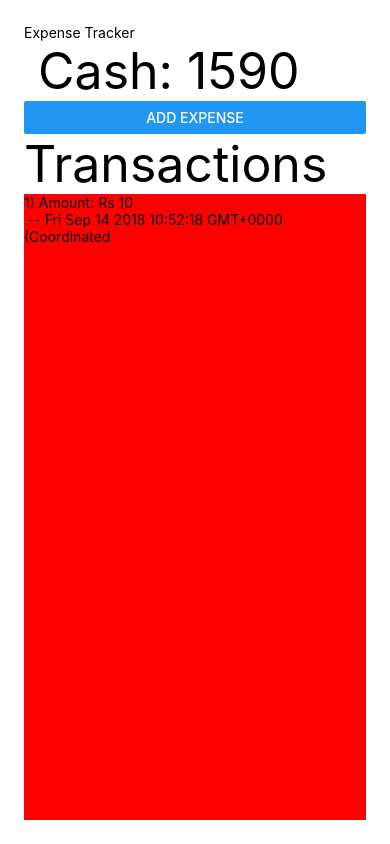
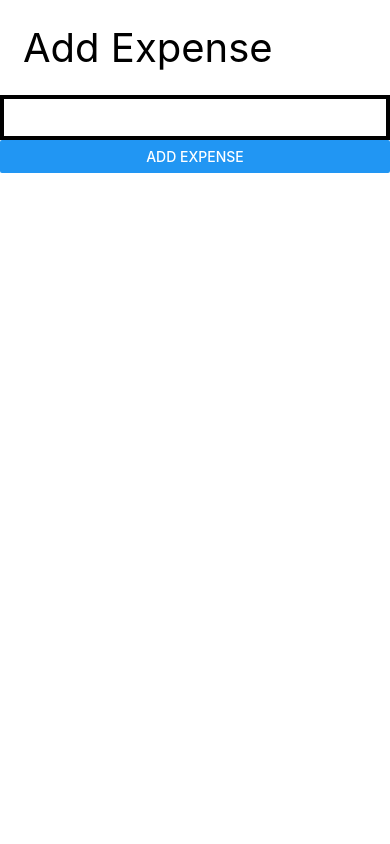
Before and after one commit to mayank4kathuria/Expense-Tracker-Mobile, a React Native app: screen / in a window 390 px wide. Both pictures are taken after a click on the button "ADD EXPENSE". Built offline with nearby package versions, Linux system fonts and the light colour scheme.

Commit message:
AddExpense component fully working

```diff
--- a/App.js
+++ b/App.js
@@ -36,33 +36,36 @@ export default class App extends React.Component {
 		})
 	}
 
-	addExpense(){
+	addExpense(debit){
 
 		const d = new Date();
 
-		const debit = 10;
 		if(this.state.cash == 0 ){
 			this.setState({
 			cash: 0,
 		})
 		}
 		else {
-		this.setState( state => ({
-			cash: state.cash - debit,
-			transaction: [...state.transaction, {debit, date: d }],
+
+		this.setState( prevState => ({
+			cash: prevState.cash - debit,
+			transaction: [...prevState.transaction, {debit, date: d }],
+
 		}) )
+
+			this.toggleForm();
 	}
 }
 
   render() {
 
-  	if (this.state.showAddExpenseForm) return <AddExpense />
+  	if (this.state.showAddExpenseForm) return <AddExpense onSubmit={this.addExpense} />
 
     return (
       <View style={styles.container}>
         <Text style = {[styles.header]}>Expense Tracker</Text>
         <Text style = {styles.title}> Cash: {this.state.cash} </Text>
-        <Button title="Add Expense" onPress = {this.addExpense} />
+        <Button title="Add Expense" onPress = {this.toggleForm} />
         <Text style = {styles.title}>Transactions</Text>
         <ScrollView style = {[styles.tran, {backgroundColor: "red"} ]}>
         	{this.state.transaction.map( (val, index) => <Transaction id={index + 1} transact={val} /> )}
--- a/addExpense.js
+++ b/addExpense.js
@@ -12,13 +12,25 @@ export default class AddExpense extends React.Component {
 		}
 	}
 
+	handleExpense = (amount) => {
+		this.setState({amount});
+	}
+
+	handleSubmit = () => {
+
+		this.props.onSubmit(this.state.amount);
+
+	}
 
 	render() {
 		return (
 			<View>
 				<Text style = {styles.header}>Add Expense</Text>
-				<TextInput style ={ styles.input } value="" />
-				<Button title="Add Expense" onpress=""/>
+				<TextInput style ={ styles.input }
+				value={this.state.amount}
+				keyboardType="numeric"
+				onChangeText = {this.handleExpense}/>
+				<Button title="Add Expense" onPress={this.handleSubmit}/>
 			</View>
 
 			)
```
Also changed, not shown: 1 other file (tests, documents, lock files or other folders).
